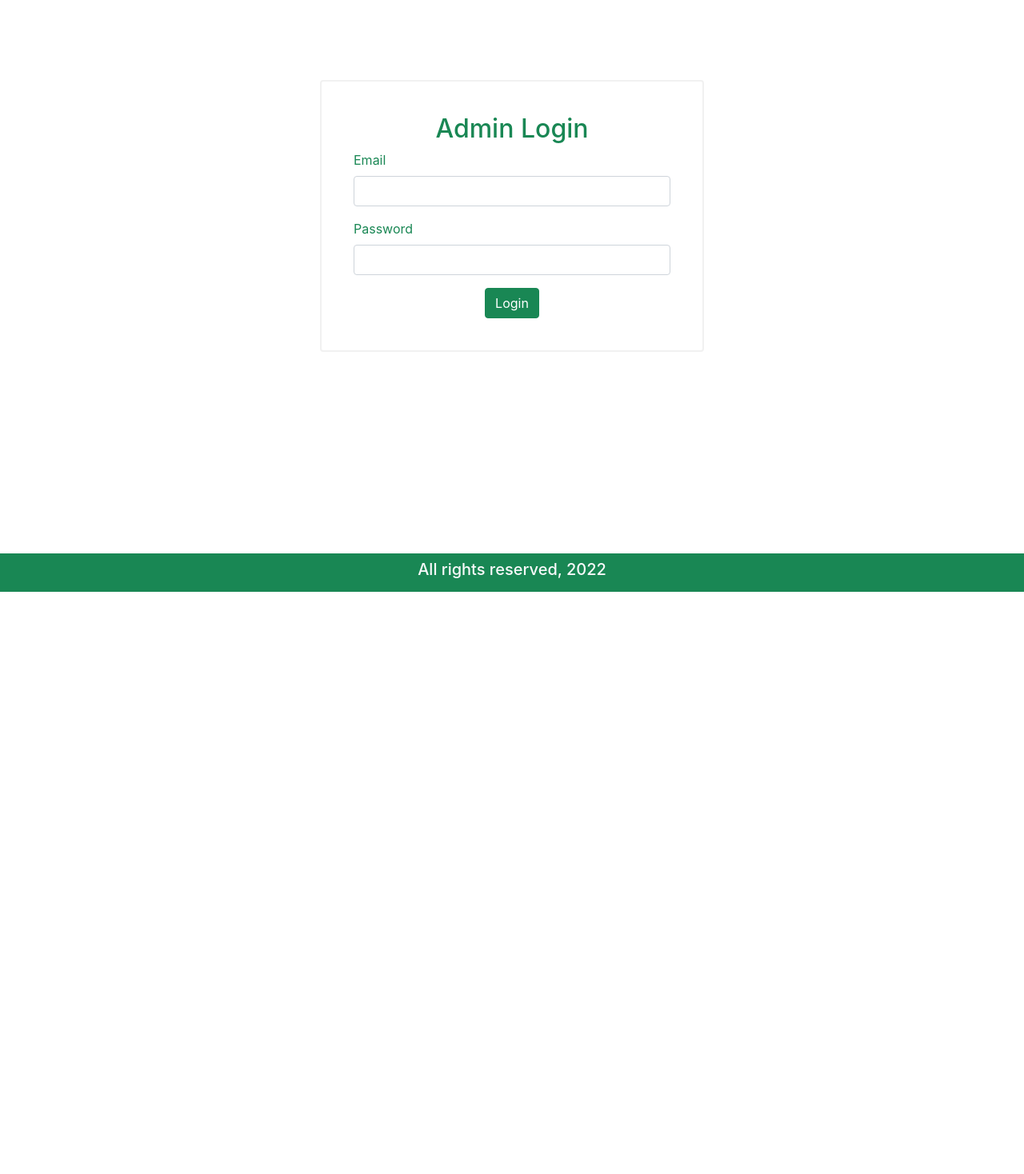
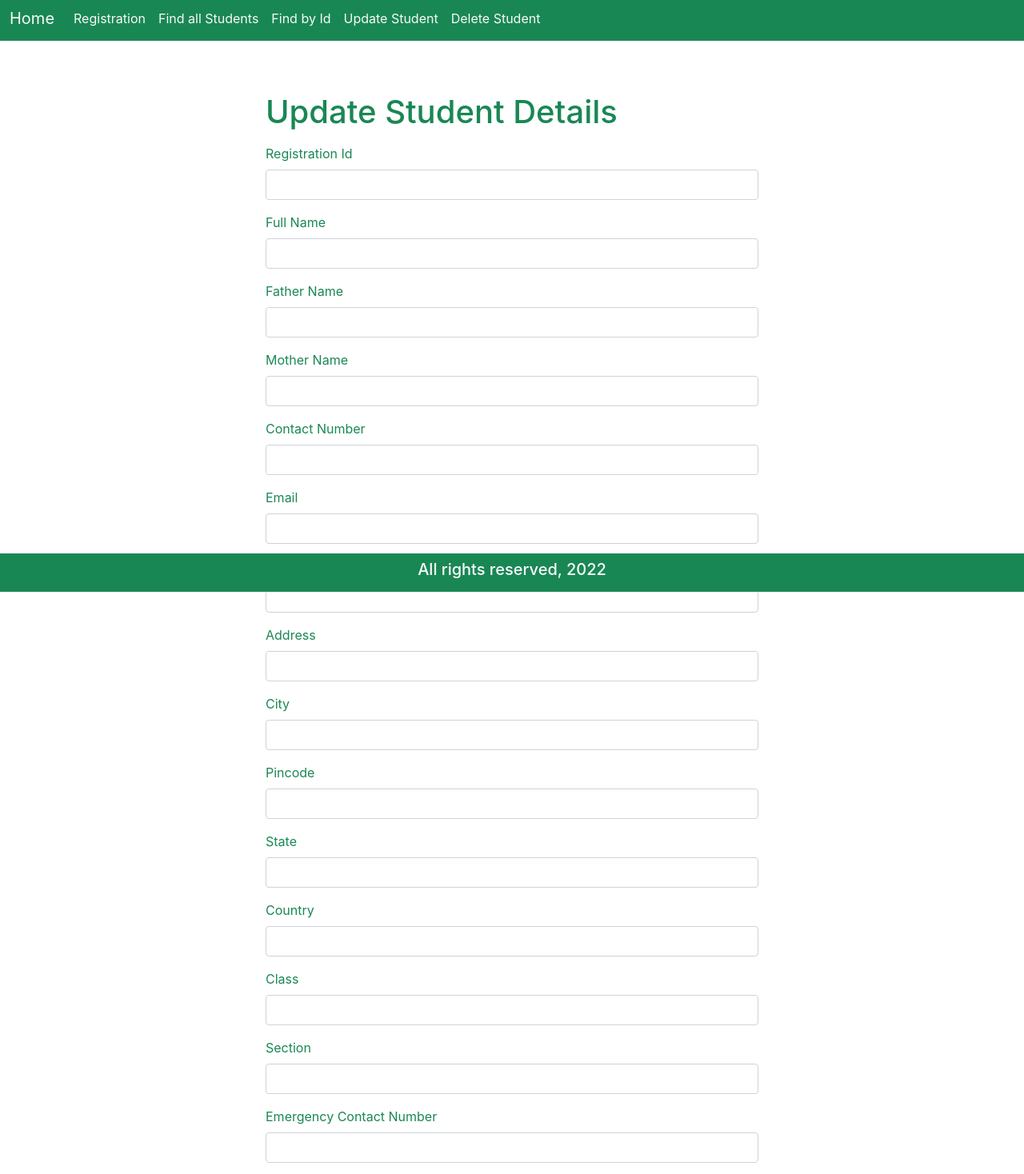
Before and after one commit to techiemanish/sms-react-frontend, a React (Create React App) app: page /students/update in a window 1280 px wide. Shown: the part 60-1528 px from the top of the page at 80% size. Before the commit the page ends 800 px from the top, so only its background shows below. Built offline with nearby package versions, Linux system fonts and the light colour scheme.

Commit message:
Student module completed with FindById display none enabled

```diff
--- a/src/App.js
+++ b/src/App.js
@@ -16,6 +16,8 @@ import Registration from './students/Registration';
 import RegisteredStudent from './students/RegisteredStudent';
 import ViewStudents from './students/ViewStudents';
 import FindById from './students/FindById';
+import DeleteStudent from './students/DeleteStudent';
+import UpdateStudent from './students/UpdateStudent';
 
 function App() {
   const [alert, setAlert] = useState(null);
@@ -55,8 +57,8 @@ function App() {
     <Route exact path="/students/success" element={<RegisteredStudent/>}/>
     <Route exact path="/students/view" element={<ViewStudents heading ="Get all the registered Students" showAlert={showAlert}/>}/>
     <Route exact path="/students/findbyId" element={<FindById heading="Search Student by Id" showAlert={showAlert}/>}/>
-    <Route exact path="/students/update" element={<Dashboard/>}/>
-    <Route exact path="/students/delete" element={<Dashboard/>}/>
+    <Route exact path="/students/update" element={<UpdateStudent heading ="Update Student Details" showAlert={showAlert}/>}/>
+    <Route exact path="/students/delete" element={<DeleteStudent heading="Delete Student Record from the Database" showAlert={showAlert}/>}/>
 
     <Route exact path="/staffs/register" element={<Dashboard/>}/>
     <Route exact path="/staffs/view" element={<Dashboard/>}/>
--- /dev/null
+++ b/src/students/DeleteStudent.jsx
@@ -0,0 +1,43 @@
+import React, { useState } from 'react'
+import axios from 'axios'
+import FindById from './FindById'
+
+function DeleteStudent(props) {
+    const [data , setData] = useState({
+        "id": ""
+    });
+
+    const handle = (e) =>{
+        const newData = {...data};
+        // console.log(newData);
+        newData[e.target.id] = e.target.value;
+        setData(newData);
+
+    }
+    const submitHandler = (e) =>{
+        e.preventDefault();
+        console.log(data.registrationId)
+        const endpoint ="http://localhost:5000/api/students/" + data.registrationId;
+        console.log(endpoint)
+        axios.delete(endpoint);
+        props.showAlert("Student record has been deleted from the database!","success");
+    }
+  return (
+    <>
+    <FindById heading="Search Student by Id" showAlert={props.showAlert}/>
+    <div className="container w-50" style={{marginBottom:"100px"}}>
+    <form onSubmit={(e) => submitHandler(e)}>
+            <h2 className ="my-3 text-success">{props.heading}</h2>
+            <div className="mb-3">
+            <label htmlFor="registrationId" className="form-label">Student Registration Id</label>
+        <   input onChange={(e) => handle(e)} value={data.registrationId} type="number"  className="form-control" id="registrationId" required/>
+            </div>
+        <button type="submit" className="btn btn-success">Submit</button>
+    </form>
+    </div>
+
+    </>
+  )
+}
+
+export default DeleteStudent
--- a/src/students/FindById.jsx
+++ b/src/students/FindById.jsx
@@ -8,22 +8,27 @@ function FindById(props) {
       }
     const [data , setData] = useState("");
 
+    const [display, setDisplay] = useState("none");
+
     const handle = (e) =>{
         const newData = {...data};
         newData[e.target.id] = e.target.value;
         setData(newData);
+        setDisplay("block");
 
     }
     const submitHandler = (e) =>{
         e.preventDefault();
         if(data.registrationId === undefined){
             props.showAlert("No record found!", "danger");
+            console.log("inside  1 if")
         }
         else{
             const endpoint ="http://localhost:5000/api/students/" + data.registrationId;
             axios.get(endpoint).then((res)=>{
             console.log(res.data)
                 if(res.data === null){
+                    console.log("inside if")
                     props.showAlert("No record found!", "danger");
                     setData("");
                 }
@@ -50,8 +55,7 @@ function FindById(props) {
         <button type="submit" className="btn btn-success">Submit</button>
     </form>
     </div>
-
-    <div className="container-fluid w-100">
+    <div className="container-fluid w-100" style={{display:display}}>
     <div>
     <table className="table  my-3">
   <thead className = "table-success">
@@ -97,9 +101,9 @@ function FindById(props) {
 
     </div>
 
-    <center style={{marginBottom: '100px'}} >
+    {/* <center style={{marginBottom: '100px'}} >
       <button className='nav-link w-25 text-light bg-success mt-3' onClick={print} style={{border:"2px solid green",padding:"15px"}}>Print</button>
-    </center>
+    </center> */}
 
     </>
   )
--- a/src/students/RegisteredStudent.jsx
+++ b/src/students/RegisteredStudent.jsx
@@ -24,7 +24,6 @@ function RegisteredStudent(props) {
         return (
             <>
             <StudentNavBar/>
-            <center><h1 className='text-success mt-3'>Student Registerd Successfully</h1></center>
             <div className="container text-success w-75 p-5 rounded-3" style={{marginTop:"20px",border:"2px solid #f1f1f1"}}>
                 <center><u><h2>Student Details</h2></u></center>
                 <h4 className="text-primary">Registration Id: <b className="text-success">{location.state.registrationId}</b></h4>
--- /dev/null
+++ b/src/students/UpdateStudent.jsx
@@ -0,0 +1,135 @@
+import React, { useState } from 'react'
+import axios from 'axios';
+import StudentNavBar from './StudentNavBar';
+import { useNavigate } from "react-router-dom";
+
+function UpdateStudent(props) {
+    const navigate = useNavigate();
+    const [data, setData] = useState({
+        "registrationId": "",
+        "name" : "",
+        "fatherName": "",
+        "motherName":"",
+        "contact" : "",
+        "email": "",
+        "gender": "",
+        "address": "",
+        "city" : "",
+        "pincode" : "",
+        "state" : "",
+        "country": "",
+        "student_class": "",
+        "section": "",
+        "emergency": ""
+    })
+
+    const handle = (e) =>{
+        const newData = {...data};
+        // console.log(newData);
+        newData[e.target.id] = e.target.value;
+        setData(newData);
+
+    }
+
+    const submitHandler = (e) =>{
+        e.preventDefault();
+        const url ="http://localhost:5000/api/students/" + data.registrationId;
+        axios.put(url,{
+            "registrationId": parseInt(data.registrationId),
+            "name" : data.name,
+            "fatherName": data.fatherName,
+            "motherName":data.motherName,
+            "contact" : data.contact,
+            "email": data.email,
+            "gender": data.gender,
+            "address": data.address,
+            "city" : data.city,
+            "pincode" : data.pincode,
+            "state" : data.state,
+            "country": data.country,
+            "student_class": data.student_class,
+            "section": data.section,
+            "emergency": data.emergency
+        }).then((res)=>{
+            //console.log(res.data);
+            navigate("/students/success", {state: res.data});
+        })
+        props.showAlert("Update Successful!","success");
+    }
+
+  return (
+    <>
+    <StudentNavBar/>
+    <div className="container w-50 text-success" style={{marginBottom: '100px'}}>
+    <form method="POST" onSubmit={(e) => submitHandler(e)}>
+    <h1 className ="my-3 text-success">{props.heading}</h1>
+    <div className="mb-3">
+        <label htmlFor="studentId" className="form-label">Registration Id</label>
+        <input onChange={(e) => handle(e)} value={data.registrationId} type="number"  className="form-control" id="registrationId" required/>
+    </div>
+    <div className="mb-3">
+        <label htmlFor="studentName" className="form-label">Full Name</label>
+        <input onChange={(e) => handle(e)} value={data.name} type="text" className="form-control" id="name" required/>
+    </div>
+    <div className="mb-3">
+        <label htmlFor="fatherName" className="form-label">Father Name</label>
+        <input onChange={(e) => handle(e)} value={data.fatherName} type="text" className="form-control" id="fatherName" required/>
+    </div>
+    <div className="mb-3">
+        <label htmlFor="motherName" className="form-label">Mother Name</label>
+        <input onChange={(e) => handle(e)} value={data.motherName} type="text" className="form-control" id="motherName" required/>
+    </div>
+    <div className="mb-3">
+        <label htmlFor="contact" className="form-label">Contact Number</label>
+        <input onChange={(e) => handle(e)} value={data.contact} type="text" className="form-control" id="contact" required/>
+    </div>
+    <div className="mb-3">
+        <label htmlFor="email" className="form-label">Email</label>
+        <input onChange={(e) => handle(e)} value={data.email} type="text" className="form-control" id="email" required/>
+    </div>
+    <div className="mb-3">
+        <label htmlFor="gender" className="form-label">Gender</label>
+        <input onChange={(e) => handle(e)} value={data.gender} type="text" className="form-control" id="gender" required/>
+    </div>
+    <div className="mb-3">
+        <label htmlFor="address" className="form-label">Address</label>
+        <input onChange={(e) => handle(e)} value={data.address} type="text" className="form-control" id="address" required/>
+    </div>
+    <div className="mb-3">
+        <label htmlFor="city" className="form-label">City</label>
+        <input onChange={(e) => handle(e)} value={data.city} type="text" className="form-control" id="city" required/>
+    </div>
+    <div className="mb-3">
+        <label htmlFor="pincode" className="form-label">Pincode</label>
+        <input onChange={(e) => handle(e)} value={data.pincode} type="text" className="form-control" id="pincode" required/>
+    </div>
+    <div className="mb-3">
+        <label htmlFor="state" className="form-label">State</label>
+        <input onChange={(e) => handle(e)} value={data.state} type="text" className="form-control" id="state" required/>
+    </div>
+    <div className="mb-3">
+        <label htmlFor="country" className="form-label">Country</label>
+        <input onChange={(e) => handle(e)} value={data.country} type="text" className="form-control" id="country" required/>
+    </div>
+    <div className="mb-3">
+        <label htmlFor="student_class" className="form-label">Class</label>
+        <input onChange={(e) => handle(e)} value={data.student_class} type="text" className="form-control" id="student_class" required/>
+    </div>
+    <div className="mb-3">
+        <label htmlFor="section" className="form-label">Section</label>
+        <input onChange={(e) => handle(e)} value={data.section} type="text" className="form-control" id="section" required/>
+    </div>
+    <div className="mb-3">
+        <label htmlFor="emergency" className="form-label">Emergency Contact Number</label>
+        <input onChange={(e) => handle(e)} value={data.emergency} type="text" className="form-control" id="emergency" required/>
+    </div>
+
+    <button type="submit" className="btn btn-success">Submit</button>
+    </form>
+    </div>
+
+    </>
+  )
+}
+
+export default UpdateStudent
```
